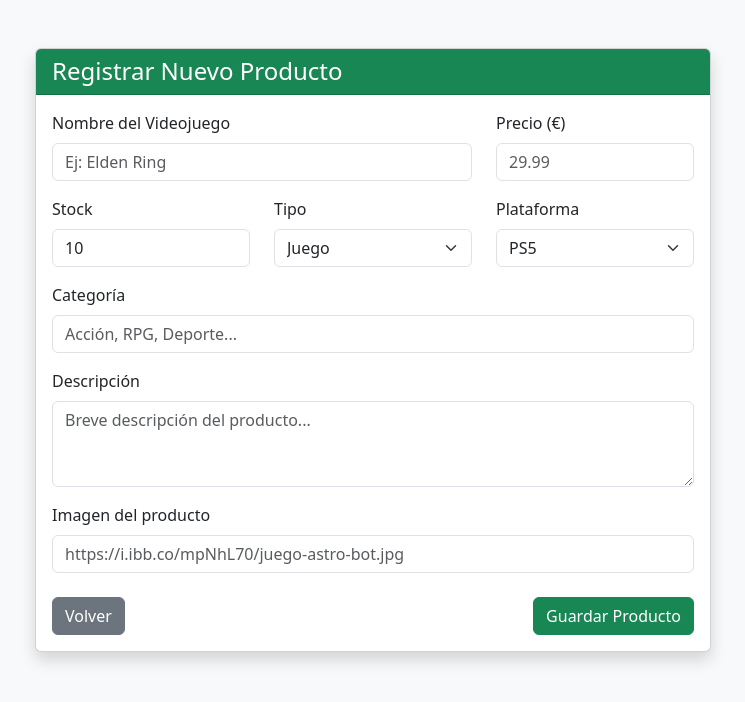
After one commit to VCARDENAS31/proyecto_intermodular, a PHP site: page /anadir-producto.php in a window 1280 px wide. The commit adds this page. Shown: the top 702 px of the page, without its empty margins (267-1012 px from the left). Run offline with PHP 8.4, Linux system fonts and the light colour scheme; a user stored in the database is signed in.

Commit message:
nuevos cambios

```diff
--- /dev/null
+++ b/anadir-producto.php
@@ -0,0 +1,81 @@
+<?php
+session_start();
+if (!isset($_SESSION['rol']) || $_SESSION['rol'] !== 'admin') {
+    header("Location: login.php");
+    exit();
+}
+?>
+<!DOCTYPE html>
+<html lang="es">
+<head>
+    <meta charset="UTF-8">
+    <title>Añadir Producto - Viciogames</title>
+    <link href="https://cdn.jsdelivr.net/npm/bootstrap@5.3.2/dist/css/bootstrap.min.css" rel="stylesheet">
+</head>
+<body class="bg-light p-5">
+    <div class="container" style="max-width: 700px;">
+        <div class="card shadow">
+            <div class="card-header bg-success text-white">
+                <h4 class="mb-0">Registrar Nuevo Producto</h4>
+            </div>
+            <div class="card-body">
+                <form action="insertar-producto.php" method="POST" enctype="multipart/form-data">
+                    <div class="row">
+                        <div class="col-md-8 mb-3">
+                            <label class="form-label">Nombre del Videojuego</label>
+                            <input type="text" name="nombre" class="form-control" placeholder="Ej: Elden Ring" required>
+                        </div>
+                        <div class="col-md-4 mb-3">
+                            <label class="form-label">Precio (€)</label>
+                            <input type="number" step="0.01" name="precio" class="form-control" placeholder="29.99" required>
+                        </div>
+                    </div>
+
+                    <div class="row">
+                        <div class="col-md-4 mb-3">
+                            <label class="form-label">Stock</label>
+                            <input type="number" name="stock" class="form-control" value="10" required>
+                        </div>
+                        <div class="col-md-4 mb-3">
+                            <label class="form-label">Tipo</label>
+                            <select name="tipo" class="form-select">
+                                <option value="Juego">Juego</option>
+                                <option value="Accesorio">Accesorio</option>
+                                <option value="Consola">Consola</option>
+                            </select>
+                        </div>
+                        <div class="col-md-4 mb-3">
+                            <label class="form-label">Plataforma</label>
+                            <select name="plataforma" class="form-select">
+                                <option value="PS5">PS5</option>
+                                <option value="Xbox">Xbox</option>
+                                <option value="Switch">Switch</option>
+                            </select>
+                        </div>
+                    </div>
+
+                    <div class="mb-3">
+                        <label class="form-label">Categoría</label>
+                        <input type="text" name="categoria" class="form-control" placeholder="Acción, RPG, Deporte...">
+                    </div>
+
+                    <div class="mb-3">
+                        <label class="form-label">Descripción</label>
+                        <textarea name="descripcion" class="form-control" rows="3" placeholder="Breve descripción del producto..."></textarea>
+                    </div>
+
+                    <div class="mb-4">
+                        <label class="form-label">Imagen del producto</label>
+                        <input type="text" name="imagen" class="form-control" placeholder="https://i.ibb.co/mpNhL70/juego-astro-bot.jpg" required>
+                    </div>
+
+                    <div class="d-flex justify-content-between">
+                        <a href="gestionarProductos.php" class="btn btn-secondary">Volver</a>
+                        <button type="submit" class="btn btn-success">Guardar Producto</button>
+                    </div>
+                </form>
+            </div>
+        </div>
+    </div>
+</body>
+</html>
--- a/index-admin.html
+++ b/index-admin.html
@@ -104,10 +104,12 @@
 
                     <!-- Card acción -->
                     <div class="col-6 col-md-4">
+                        <a href="gestionarProductos.php">
                         <div class="card-action">
                             <i class="bi bi-box-seam"></i>
                             <h6>GESTIONAR PRODUCTOS</h6>
                         </div>
+                    </a>
                     </div>
 
                     <!-- Card acción -->
```
Also changed, not shown: anadir-usuario.php (renamed from form-nuevo-usuario.html, +7 -0 lines), consultas.php (+29 -1 lines), eliminar-producto.php (added, +25 -0 lines), eliminar-usuario.php (+14 -27 lines), funciones-crud.js (+8 -1 lines), gestionarProductos.php (+31 -12 lines), gestionarUsuarios.php (+10 -1 lines), insertar-producto.php (added, +22 -0 lines), insertar-usuario.php (+9 -0 lines), css/prueba.css (line endings or trailing spaces).
